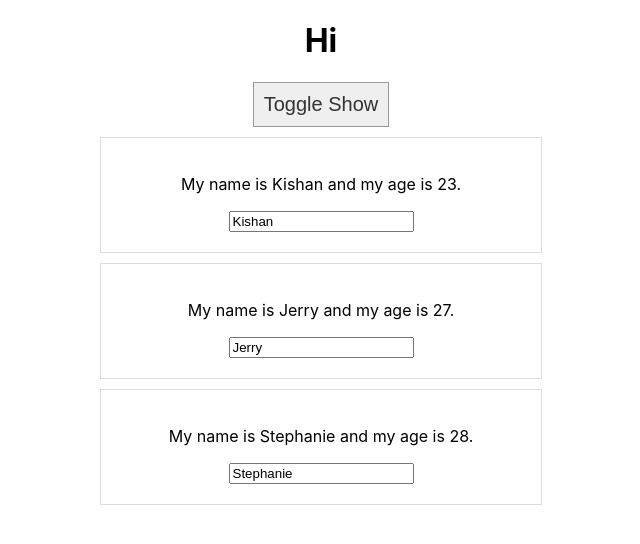
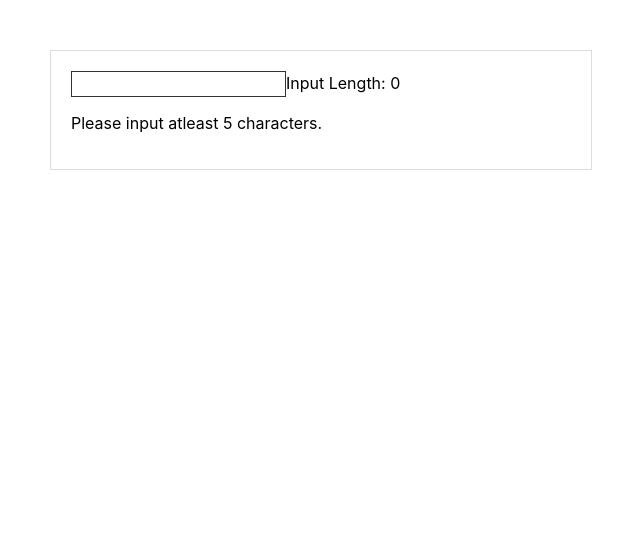
Before and after one commit to kishankpatel/react-practice, a React (Create React App) app: page / in a window 1280 px wide. Shown: the top 544 px of the page, without its empty margins (319-959 px from the left). Built offline with nearby package versions, Linux system fonts and the light colour scheme.

Commit message:
Completed exercise given by Udemy

```diff
--- a/src/App.css
+++ b/src/App.css
@@ -28,6 +28,20 @@
   color: #61dafb;
 }
 
+.input_sec {
+  border: 1px solid #ddd;
+  width: 500px;
+  margin: 50px auto 20px;
+  padding: 20px;
+  word-break: break-all;
+}
+
+.input_sec input {
+  border: 1px solid #333;
+  padding: 3px;
+  font-size: 16px;
+}
+
 @keyframes App-logo-spin {
   from {
     transform: rotate(0deg);
--- a/src/App.js
+++ b/src/App.js
@@ -1,81 +1,51 @@
 import React, { Component } from 'react';
 import './App.css';
-import Person from './Person/Person'
+import ValidationComponent from "./components/ValidationComponent"
+import CharComponent from "./components/CharComponent"
 
 class App extends Component {
   state = {
-    persons: [
-      { id: 1, name: "Kishan", age: 23 },
-      { id: 2, name: "Jerry", age: 27 },
-      { id: 3, name: "Stephanie", age: 28 }
-    ],
-    showPersons: true
+    inputLength: 0,
+    inputText: ''
   }
-
-  nameChangeHandler = (event, id) => {
-    const personIndex = this.state.persons.findIndex(p => { return p.id === id })
-    // const person = Object.assign({}, this.state.persons[personIndex]) // alternative
-
-    const person = { ...this.state.persons[personIndex]};
-    person.name = event.target.value;
-
-    const persons = [...this.state.persons];
-    persons[personIndex] = person;
-
-    this.setState( {persons: persons} );
-  }
-
-  toggleShow = () => {
+  inputHandler = (event) => {
+    const val = event.target.value
     this.setState({
-      showPersons: !this.state.showPersons
+      inputLength: val.length,
+      inputText: val
     })
   }
 
-  deletePerson = (personIndex) => {
-    // const persons = this.state.persons.slice()  // alternative
-    const persons = [...this.state.persons] // morden approach
-    persons.splice(personIndex, 1)
-    this.setState({persons: persons})
+  deleteCharHandler = (index) => {
+    const text = this.state.inputText.split('')
+    text.splice(index, 1)
+    this.setState({
+      inputText: text.join('')
+    })
   }
 
   render() {
-    const btnStyle = {
-      border: "1px solid #999",
-      padding: '10px',
-      cursor: 'pointer',
-      outline: 'none',
-      color: "#333",
-      fontSize: '20px'
-    }
-    var persons = null;
-    if (this.state.showPersons) {
-      persons = (
-        <div>
-          {this.state.persons.map((person, index) => {
-            return <Person
-              name={person.name}
-              age={person.age}
-              click={() => this.deletePerson(index)}
-              key={"person_" + person.id}
-              changed={(event) => this.nameChangeHandler(event, person.id)}/>
-          })}
-        </div>
+    const chars = this.state.inputText.split('')
+    const charList = chars.map( (c, index) => {
+      return (
+        <CharComponent
+          inputText={c}
+          key={'char_' + index}
+          clicked={() => this.deleteCharHandler(index)}/>
       )
-    }
+    })
     return (
-      <div className="App">
-        <h1>Hi</h1>
-        <button
-          style={btnStyle}
-          onClick={this.toggleShow}
-        >
-          Toggle Show
-        </button>
-        {persons}
+      <div className="input_sec">
+        <input type="text"
+          onChange={this.inputHandler}
+          value={this.state.inputText}/>
+        Input Length: {this.state.inputLength}
+        <br />
+        <ValidationComponent inputLength={this.state.inputLength} />
+        {charList}
       </div>
-    );
+    )
   }
-  // return React.createElement("div", {className: 'App'}, 'hi');
 }
 
 export default App;
--- /dev/null
+++ b/src/components/CharComponent.js
@@ -0,0 +1,25 @@
+import React from "react";
+
+const charComponent = (props) => {
+  const textStyle = {
+    border: "1px solid #999",
+    padding: '0 3px',
+    cursor: 'pointer',
+    outline: 'none',
+    color: "#333",
+    fontSize: '20px',
+    display: 'inline-block',
+    margin: '3px',
+    minHeight: '10px'
+  }
+  return (
+    <p
+      style={textStyle}
+      onClick={props.clicked}
+    >
+      {props.inputText}
+    </p>
+  )
+}
+
+export default charComponent;
--- /dev/null
+++ b/src/components/ValidationComponent.js
@@ -0,0 +1,17 @@
+import React from "react";
+
+const validationComponent = (props) => {
+  let warningMessage = null;
+  if (props.inputLength < 5) {
+    warningMessage = "Please input atleast 5 characters."
+  } else if (props.inputLength > 20) {
+    warningMessage = "Please input max 20 characters."
+  }
+  return (
+    <div>
+      <p>{warningMessage}</p>
+    </div>
+  )
+}
+
+export default validationComponent;
```
